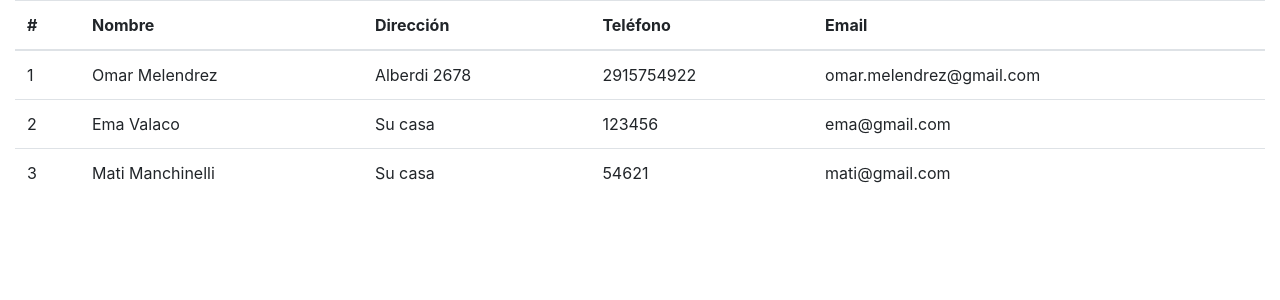
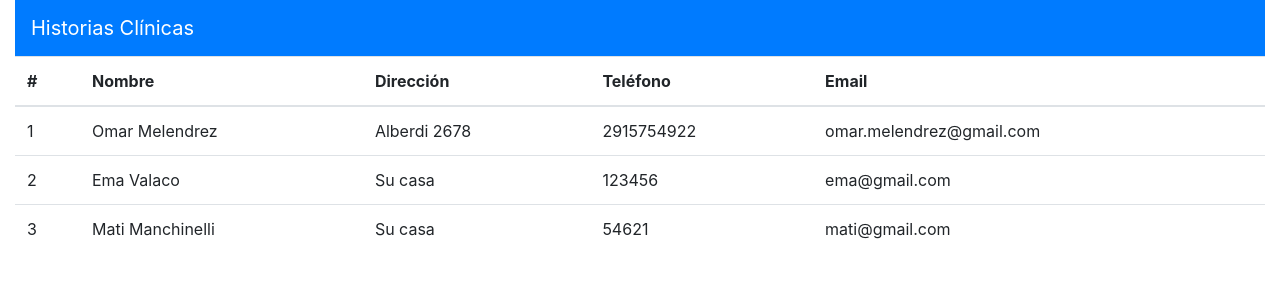
Before and after one commit to omelendrez/medical-records-frontend, a React (Create React App) app: page / in a window 1280 px wide. Shown: the top 300 px of the page. Built offline with nearby package versions, Linux system fonts and the light colour scheme.

Commit message:
Agregar Navbar

```diff
--- a/src/App.js
+++ b/src/App.js
@@ -1,10 +1,12 @@
 import React from 'react';
 
+import Navbar from './components/Navbar'
 import Customers from './components/Customers'
 
 function App() {
   return (
     <div className="container-fluid">
+      <Navbar />
       <Customers />
     </div>
   );
--- /dev/null
+++ b/src/components/Navbar.jsx
@@ -0,0 +1,11 @@
+import React from 'react'
+
+const Navbar = () => {
+  return (
+    <nav className="navbar navbar-dark bg-primary">
+      <span className="navbar-brand">Historias Clínicas</span>
+    </nav>
+  )
+}
+
+export default Navbar
```
